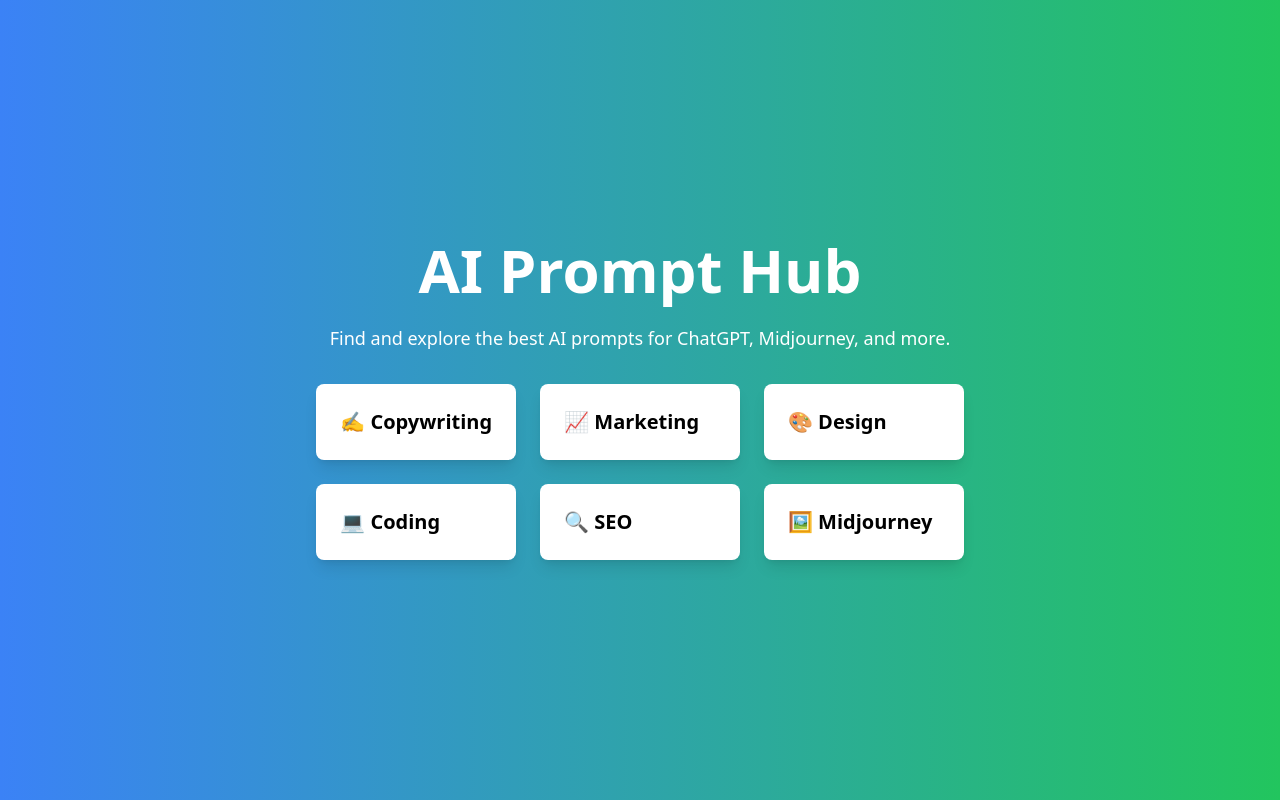
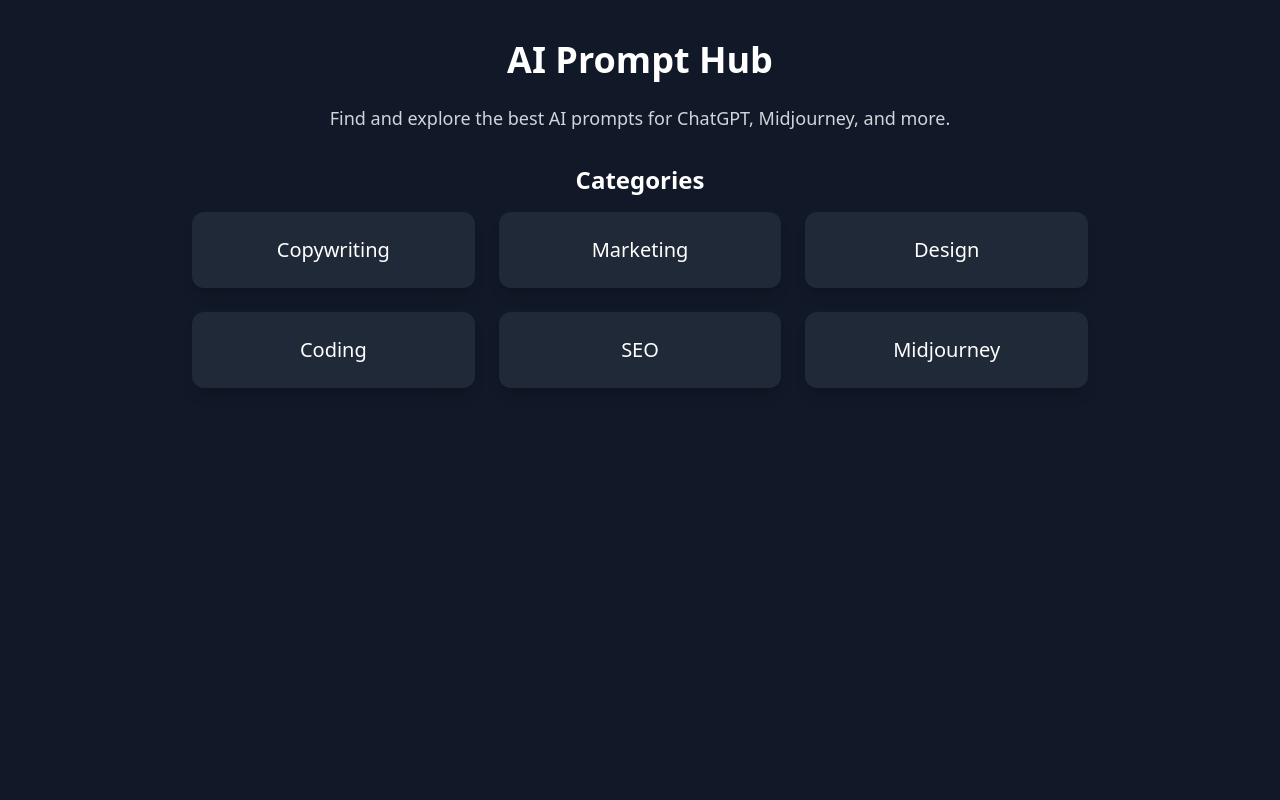
Before and after one commit to MarcoSchifano/ai-prompt-hub, a Next.js app: page / in a window 1280 px wide. Built offline with nearby package versions, Linux system fonts and the light colour scheme.

Commit message:
Add files via upload

```diff
--- a/next.config.js
+++ b/next.config.js
@@ -1,7 +1,9 @@
 /** @type {import('next').NextConfig} */
 const nextConfig = {
-  output: 'export',
   trailingSlash: true,
+  images: {
+    unoptimized: true,
+  },
 };
 
 module.exports = nextConfig;
--- a/pages/index.js
+++ b/pages/index.js
@@ -1,15 +1,19 @@
+import Link from 'next/link';
+
 export default function Home() {
   return (
-    <div className="min-h-screen bg-gradient-to-r from-blue-500 to-green-500 flex flex-col items-center justify-center text-white">
-      <h1 className="text-6xl font-extrabold mb-6">AI Prompt Hub</h1>
-      <p className="text-lg mb-8">Find and explore the best AI prompts for ChatGPT, Midjourney, and more.</p>
-      <div className="grid grid-cols-1 sm:grid-cols-2 md:grid-cols-3 gap-6">
-        <CategoryCard href="/prompts/copywriting" title="✍️ Copywriting" />
-        <CategoryCard href="/prompts/marketing" title="📈 Marketing" />
-        <CategoryCard href="/prompts/design" title="🎨 Design" />
-        <CategoryCard href="/prompts/coding" title="💻 Coding" />
-        <CategoryCard href="/prompts/seo" title="🔍 SEO" />
-        <CategoryCard href="/prompts/midjourney" title="🖼️ Midjourney" />
+    <div className="min-h-screen bg-gray-900 text-white flex flex-col items-center p-10">
+      <h1 className="text-4xl font-bold mb-6">AI Prompt Hub</h1>
+      <p className="text-lg text-gray-300 mb-8">Find and explore the best AI prompts for ChatGPT, Midjourney, and more.</p>
+
+      <h2 className="text-2xl font-semibold mb-4">Categories</h2>
+      <div className="grid grid-cols-1 sm:grid-cols-2 md:grid-cols-3 gap-6 w-full max-w-4xl">
+        <CategoryCard href="/prompts/copywriting" title="Copywriting" />
+        <CategoryCard href="/prompts/marketing" title="Marketing" />
+        <CategoryCard href="/prompts/design" title="Design" />
+        <CategoryCard href="/prompts/coding" title="Coding" />
+        <CategoryCard href="/prompts/seo" title="SEO" />
+        <CategoryCard href="/prompts/midjourney" title="Midjourney" />
       </div>
     </div>
   );
@@ -17,8 +21,10 @@
 
 function CategoryCard({ href, title }) {
   return (
-    <a href={href} className="bg-white text-black p-6 rounded-lg shadow-lg hover:shadow-2xl transition-all">
-      <h3 className="text-xl font-bold">{title}</h3>
-    </a>
+    <Link href={href}>
+      <div className="bg-gray-800 hover:bg-gray-700 text-center py-6 rounded-xl shadow-lg cursor-pointer transition-all duration-300">
+        <h3 className="text-xl font-medium">{title}</h3>
+      </div>
+    </Link>
   );
 }
```
